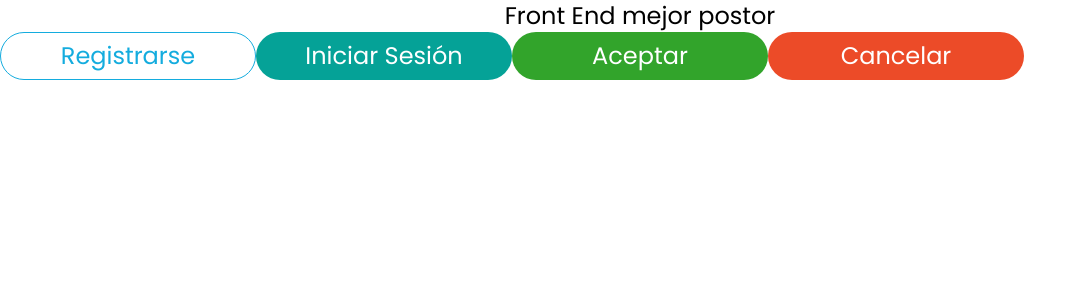
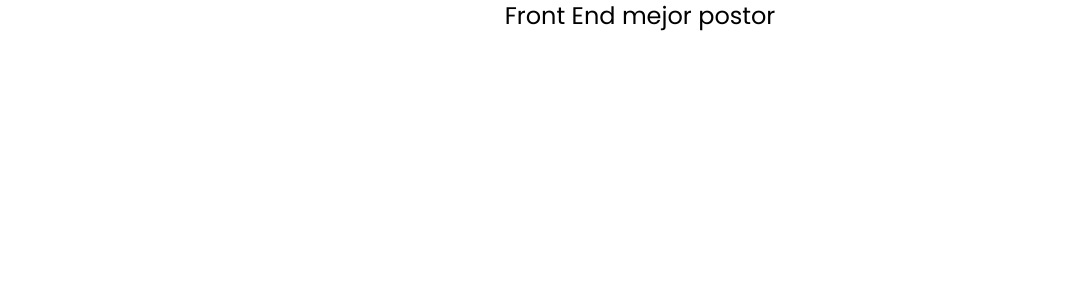
Before and after one commit to maxiCalderonBuono/MejorPostor-Refactoring, a React (Create React App) app: page / in a window 1280 px wide. Shown: the top 300 px of the page, without its empty margins (0-1087 px from the left). Built offline with nearby package versions, Linux system fonts and the light colour scheme.

Commit message:
minor changes

```diff
--- a/src/App.js
+++ b/src/App.js
@@ -5,12 +5,8 @@ import * as styles from "./components/Buttons/buttonStyles"
 
 function App() {
   return (
-    <div className="bg-dark h-screen">
-      <h1 className="text-center bg-primary text-2xl">Front End mejor postor</h1>
-      <Button style= {styles.GHOST_BUTTON} name="Registrarse"/>
-      <Button style= {styles.PRIMARY_BUTTON} name="Iniciar Sesión"/>
-      <Button style= {styles.SUCCESS_BUTTON} name="Aceptar"/>
-      <Button style= {styles.DANGER_BUTTON} name="Cancelar"/>
+    <div className="h-screen bg-dark">
+      <h1 className="text-2xl text-center bg-primary">Front End mejor postor</h1>
     </div>
   );
 }
```
